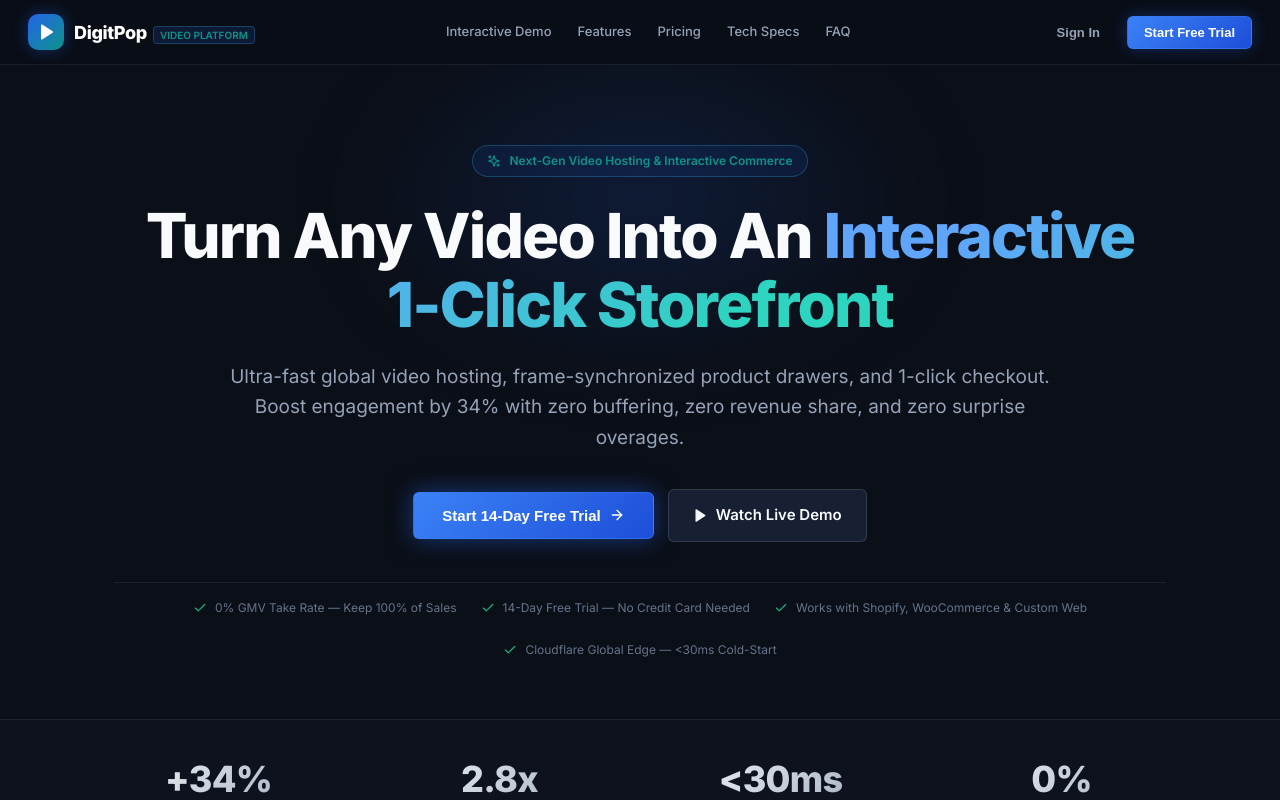
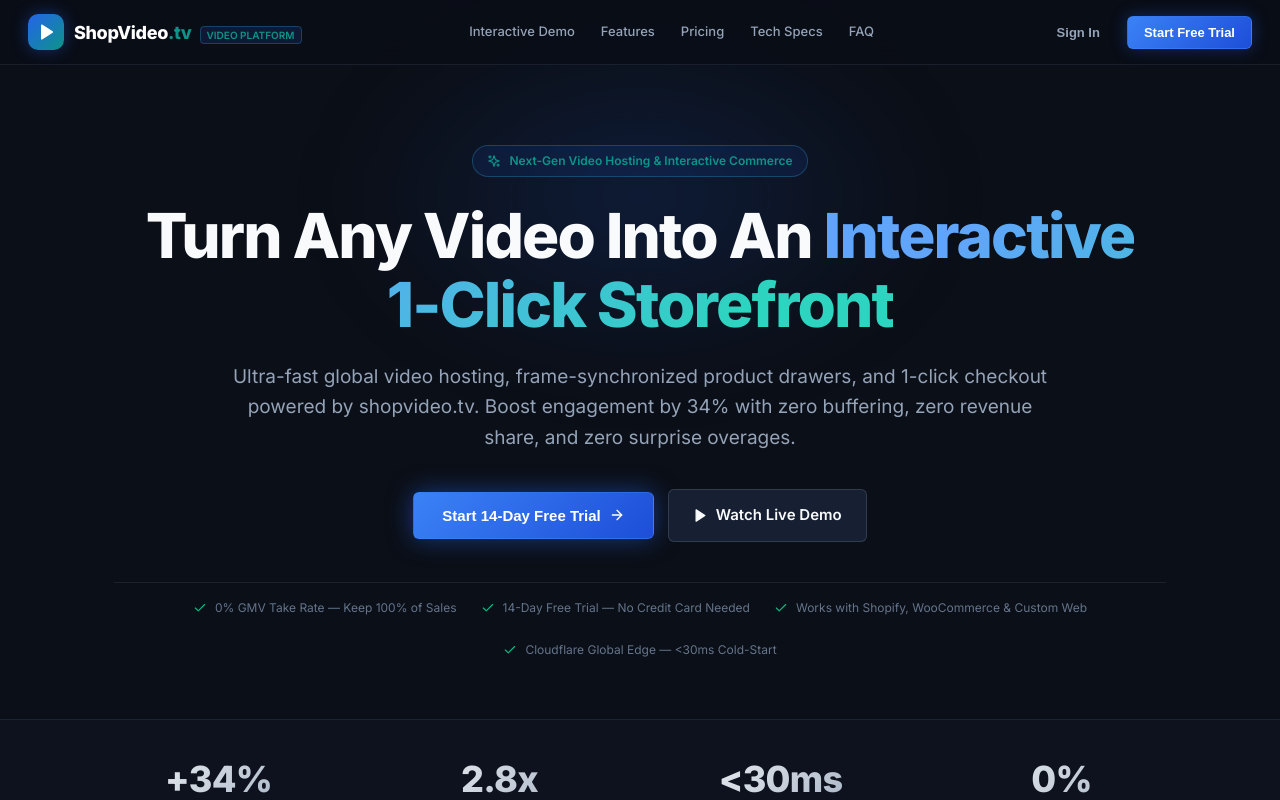
Before and after one commit to BoggsSystems/dp-studio, a React (Vite) app: page / in a window 1280 px wide. Shown: the top 800 px of the page. Built offline with nearby package versions, Linux system fonts and the light colour scheme; no server answers.

Commit message:
feat(brand): complete rebrand to ShopVideo.tv across landing, studio header, auth, embed snippets, and configuration

```diff
--- a/index.html
+++ b/index.html
@@ -4,8 +4,8 @@
     <meta charset="UTF-8" />
     <link rel="icon" type="image/svg+xml" href="/favicon.svg" />
     <meta name="viewport" content="width=device-width, initial-scale=1.0" />
-    <title>DigitPop Studio | Next-Gen Shoppable Video Creation</title>
-    <meta name="description" content="AI-native studio for creating, tagging, and distributing interactive shoppable videos with Cloudflare R2 and Stripe 1-click checkout." />
+    <title>ShopVideo Studio | Next-Gen Shoppable Video Creation</title>
+    <meta name="description" content="ShopVideo.tv AI-native studio for creating, tagging, and distributing interactive shoppable videos with Cloudflare R2 and Stripe 1-click checkout." />
     <link rel="preconnect" href="https://fonts.googleapis.com">
     <link rel="preconnect" href="https://fonts.gstatic.com" crossorigin>
     <link href="https://fonts.googleapis.com/css2?family=Inter:wght@300;400;500;600;700;800&family=JetBrains+Mono:wght@400;500;600&display=swap" rel="stylesheet">
--- a/src/components/DeployModal.tsx
+++ b/src/components/DeployModal.tsx
@@ -17,7 +17,7 @@ export default function DeployModal({ project, onClose }: DeployModalProps) {
   const playerUrl = `${playerBase}/ad/${project.id}`;
   const scriptSnippet = `<script src="${playerBase}/v1.js" data-project="${project.id}" async></script>`;
   const iframeSnippet = `<iframe\n  width="100%"\n  height="540"\n  src="${playerUrl}"\n  title="${project.name}"\n  frameborder="0"\n  allow="accelerometer; autoplay; clipboard-write; encrypted-media; gyroscope; picture-in-picture"\n  allowfullscreen\n></iframe>`;
-  const reactSnippet = `import { DigitPopPlayer } from '@digitpop/player-react';\n\nexport default function ShoppableFeature() {\n  return (\n    <DigitPopPlayer\n      projectId="${project.id}"\n      mode="responsive"\n      onProductClick={(product) => console.log('1-Click checkout:', product)}\n    />\n  );\n}`;
+  const reactSnippet = `import { ShopVideoPlayer } from '@shopvideo/player-react';\n\nexport default function ShoppableFeature() {\n  return (\n    <ShopVideoPlayer\n      projectId="${project.id}"\n      mode="responsive"\n      onProductClick={(product) => console.log('1-Click checkout:', product)}\n    />\n  );\n}`;
 
   const handleCopy = (text: string, type: string) => {
     navigator.clipboard.writeText(text);
--- a/src/components/Header.tsx
+++ b/src/components/Header.tsx
@@ -58,11 +58,11 @@ export default function Header({
             onClick={() => setActiveTab('projects')}
           >
             <div className="brand-icon">
-              <span>DP</span>
+              <span>SV</span>
             </div>
             <div>
-              <div className="brand-title">DigitPop Studio</div>
-              <div className="brand-subtitle">AI-Native Shoppable Video Engine</div>
+              <div className="brand-title">ShopVideo Studio</div>
+              <div className="brand-subtitle">shopvideo.tv • Interactive Video Engine</div>
             </div>
           </div>
 
--- a/src/components/landing/LandingPage.tsx
+++ b/src/components/landing/LandingPage.tsx
@@ -78,9 +78,12 @@ export default function LandingPage({ onGetStarted, onSignIn }: LandingPageProps
             </div>
             <div>
               <span style={{ fontSize: '18px', fontWeight: 800, letterSpacing: '-0.02em', color: '#ffffff' }}>
-                {siteConfig.brand.name}
+                ShopVideo
               </span>
-              <span style={{ fontSize: '10px', marginLeft: '6px', padding: '2px 6px', background: 'rgba(37, 99, 235, 0.15)', color: 'var(--accent-teal)', borderRadius: '4px', border: '1px solid rgba(56, 189, 248, 0.25)', fontWeight: 600 }}>
+              <span style={{ fontSize: '18px', fontWeight: 800, letterSpacing: '-0.02em', color: 'var(--accent-teal)' }}>
+                .tv
+              </span>
+              <span style={{ fontSize: '10px', marginLeft: '8px', padding: '2px 6px', background: 'rgba(37, 99, 235, 0.15)', color: 'var(--accent-teal)', borderRadius: '4px', border: '1px solid rgba(56, 189, 248, 0.25)', fontWeight: 600 }}>
                 VIDEO PLATFORM
               </span>
             </div>
@@ -377,7 +380,7 @@ export default function LandingPage({ onGetStarted, onSignIn }: LandingPageProps
                 border: '1px solid var(--border-subtle)',
               }}
             >
-              https://yourstore.com/watch-and-shop
+              https://shopvideo.tv/demo
             </div>
             <div style={{ display: 'flex', alignItems: 'center', gap: '8px' }}>
               <span style={{ fontSize: '10px', color: 'var(--status-online)', fontWeight: 600 }}>LIVE DEMO</span>
@@ -388,7 +391,7 @@ export default function LandingPage({ onGetStarted, onSignIn }: LandingPageProps
           <div style={{ width: '100%', aspectRatio: activeDemoMode === 'desktop' ? '16/9' : '9/16', position: 'relative', background: '#000000' }}>
             <iframe
               src={demoUrl}
-              title="DigitPop Interactive Shoppable Video Demo"
+              title="ShopVideo.tv Interactive Shoppable Video Demo"
               style={{ width: '100%', height: '100%', border: 'none' }}
               allow="accelerometer; autoplay; clipboard-write; encrypted-media; gyroscope; picture-in-picture"
               allowFullScreen
@@ -422,7 +425,7 @@ export default function LandingPage({ onGetStarted, onSignIn }: LandingPageProps
         <div style={{ maxWidth: '1100px', margin: '0 auto' }}>
           <div style={{ textAlign: 'center', marginBottom: '50px' }}>
             <div style={{ fontSize: '12px', fontWeight: 700, color: 'var(--accent-teal)', textTransform: 'uppercase', letterSpacing: '0.08em', marginBottom: '8px' }}>
-              Why DigitPop
+              Why ShopVideo.tv
             </div>
             <h2 style={{ fontSize: 'clamp(26px, 3.5vw, 38px)', fontWeight: 800, letterSpacing: '-0.02em', marginBottom: '12px' }}>
               The Complete Video Hosting & Commerce Stack
@@ -922,10 +925,10 @@ export default function LandingPage({ onGetStarted, onSignIn }: LandingPageProps
               <Play size={14} fill="#ffffff" color="#ffffff" style={{ marginLeft: '1px' }} />
             </div>
             <span style={{ fontSize: '15px', fontWeight: 700, color: '#ffffff' }}>
-              {siteConfig.brand.name}
+              ShopVideo<span style={{ color: 'var(--accent-teal)' }}>.tv</span>
             </span>
             <span style={{ fontSize: '12px', color: 'var(--text-muted)', marginLeft: '8px' }}>
-              © {new Date().getFullYear()} Boggs Systems Corporation. All rights reserved.
+              © {new Date().getFullYear()} ShopVideo.tv (Boggs Systems Corporation). All rights reserved.
             </span>
           </div>
 
--- a/src/config/siteConfig.ts
+++ b/src/config/siteConfig.ts
@@ -1,8 +1,8 @@
 /**
- * DigitPop Platform Configuration
+ * ShopVideo.tv Platform Configuration
  * Centralized brand, domain, and commercial pricing configuration.
  * All customer-facing text, URLs, and plan tiers are decoupled to ensure
- * seamless re-branding and custom domain portability.
+ * seamless custom domain and brand consistency.
  */
 
 export interface PricingTier {
@@ -38,15 +38,18 @@ export interface FAQItem {
 
 export const siteConfig = {
   brand: {
-    name: import.meta.env.VITE_BRAND_NAME || 'DigitPop',
+    name: import.meta.env.VITE_BRAND_NAME || 'ShopVideo',
+    domainSuffix: '.tv',
+    fullName: 'ShopVideo.tv',
     tagline: 'Next-Gen Interactive Shoppable Video Hosting & Live Streaming',
     headline: 'Turn Any Video Into An Interactive 1-Click Storefront',
     subheadline:
-      'Ultra-fast global video hosting, frame-synchronized product drawers, and 1-click checkout. Boost engagement by 34% with zero buffering, zero revenue share, and zero surprise overages.',
-    domain: import.meta.env.VITE_APP_DOMAIN || 'localhost:4205',
-    supportEmail: import.meta.env.VITE_SUPPORT_EMAIL || 'support@digitpop.tv',
+      'Ultra-fast global video hosting, frame-synchronized product drawers, and 1-click checkout powered by shopvideo.tv. Boost engagement by 34% with zero buffering, zero revenue share, and zero surprise overages.',
+    domain: import.meta.env.VITE_APP_DOMAIN || 'shopvideo.tv',
+    supportEmail: import.meta.env.VITE_SUPPORT_EMAIL || 'support@shopvideo.tv',
     playerCdnUrl: import.meta.env.VITE_PLAYER_URL || 'http://localhost:4201',
     serverApiUrl: import.meta.env.VITE_API_URL || 'http://localhost:9000',
+    studioUrl: import.meta.env.VITE_STUDIO_URL || 'http://localhost:4205',
   },
 
   trustBadges: [
@@ -81,9 +84,9 @@ export const siteConfig = {
         'Up to 5 hosted videos',
         'Timeline Pins & Shoppable Drawers',
         'Shopify & Amazon catalog links',
-        'Standard DigitPop player embed',
+        'Standard ShopVideo player embed',
         'Basic views & click analytics',
-        'DigitPop player watermark',
+        'ShopVideo.tv watermark',
       ],
     },
     {
@@ -103,7 +106,7 @@ export const siteConfig = {
       features: [
         '15,000 engaged video plays / mo',
         'Up to 50 hosted videos',
-        'DigitPop Watermark Removed',
+        'ShopVideo Watermark Removed',
         'Stripe 1-Click Native Checkout',
         'Split-Panel Co-Pilot Product Rail',
         'Pause-to-Inspect Freeze Frame',
@@ -195,16 +198,16 @@ export const siteConfig = {
 
     // Customization & Branding
     { category: 'Branding & Embeds', feature: 'Universal 1-Line Script Embed', free: true, growth: true, pro: true, enterprise: true },
-    { category: 'Branding & Embeds', feature: 'Remove DigitPop Watermark', free: false, growth: true, pro: true, enterprise: true },
+    { category: 'Branding & Embeds', feature: 'Remove ShopVideo Watermark', free: false, growth: true, pro: true, enterprise: true },
     { category: 'Branding & Embeds', feature: 'Custom Domain Player CDN', free: false, growth: false, pro: false, enterprise: true },
     { category: 'Branding & Embeds', feature: 'Team Member Seats', free: '1', growth: '1', pro: '3', enterprise: 'Unlimited' },
   ] as FeatureComparisonRow[],
 
   faq: [
     {
-      question: 'How is DigitPop different from Tolstoy or Videowise?',
+      question: 'How is ShopVideo.tv different from Tolstoy or Videowise?',
       answer:
-        'Competitors charge for passive "impressions" — meaning every time a page loads or someone scrolls past a widget, your monthly quota is burned. DigitPop only counts engaged plays (>3 seconds watched). Furthermore, we bundle full high-performance video hosting and live studio broadcasting without forcing you to pay $1,300+/month like Bambuser.',
+        'Competitors charge for passive "impressions" — meaning every time a page loads or someone scrolls past a widget, your monthly quota is burned. ShopVideo.tv only counts engaged plays (>3 seconds watched). Furthermore, we bundle full high-performance video hosting and live studio broadcasting without forcing you to pay $1,300+/month like Bambuser.',
     },
     {
       question: 'Do you charge a percentage of sales (GMV fee)?',
@@ -217,9 +220,9 @@ export const siteConfig = {
         'With our Viral Spike Protection, we never cut off or degrade your videos mid-campaign. You receive automated notifications at 80% and 100% capacity, and any excess traffic is billed at a transparent rate of just $15 per 10,000 extra engaged plays (over 50% cheaper than industry averages).',
     },
     {
-      question: 'Can I embed DigitPop videos onto Shopify, Webflow, or custom sites?',
+      question: 'Can I embed ShopVideo videos onto Shopify, Webflow, or custom sites?',
       answer:
-        'Yes. You can embed our interactive shoppable video player anywhere with a single line of JavaScript (<script>) or an iframe. We also offer a modern React 18 component package (@digitpop/player-react) for custom headless storefronts.',
+        'Yes. You can embed our interactive shoppable video player anywhere with a single line of JavaScript (<script>) or an iframe. We also offer a modern React 18 component package (@shopvideo/player-react) for custom headless storefronts.',
     },
     {
       question: 'Can I cancel or change my plan anytime?',
```
Also changed, not shown: src/components/AuthPortal.tsx (+4 -4 lines).
